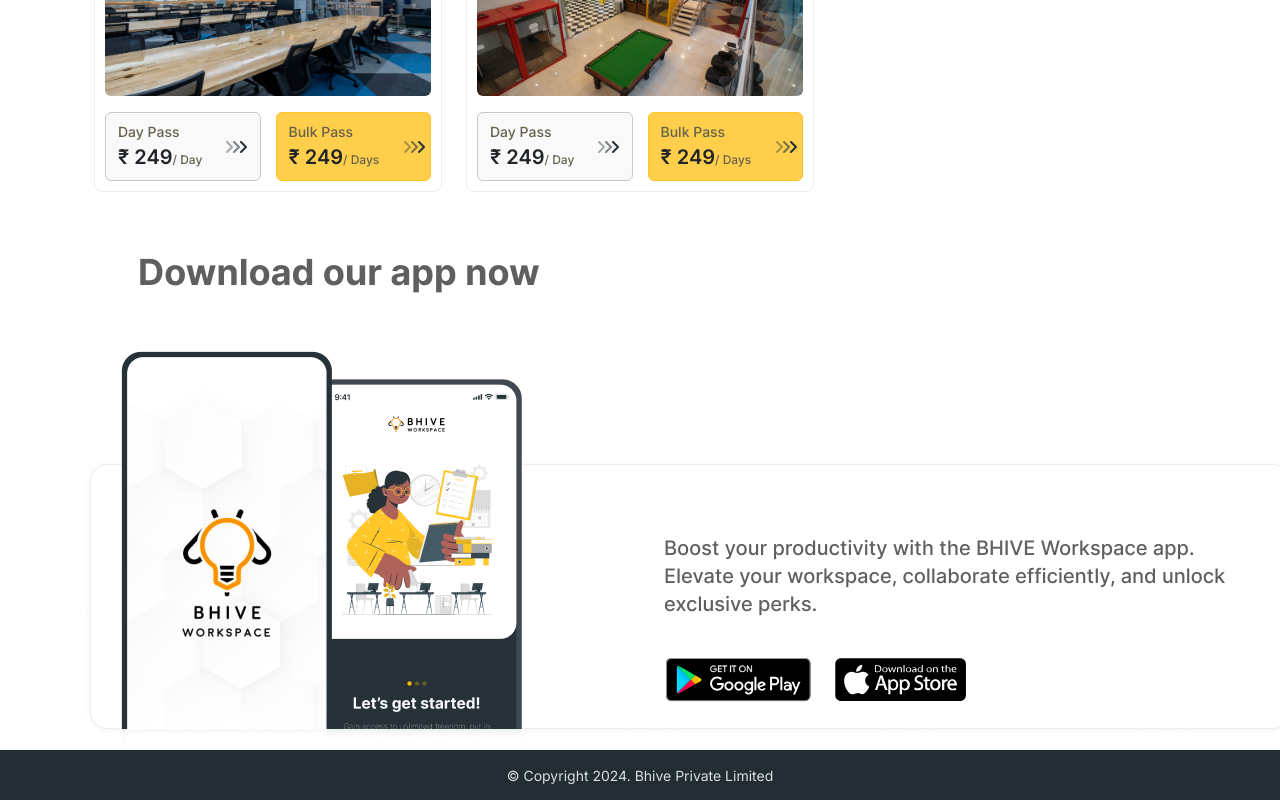
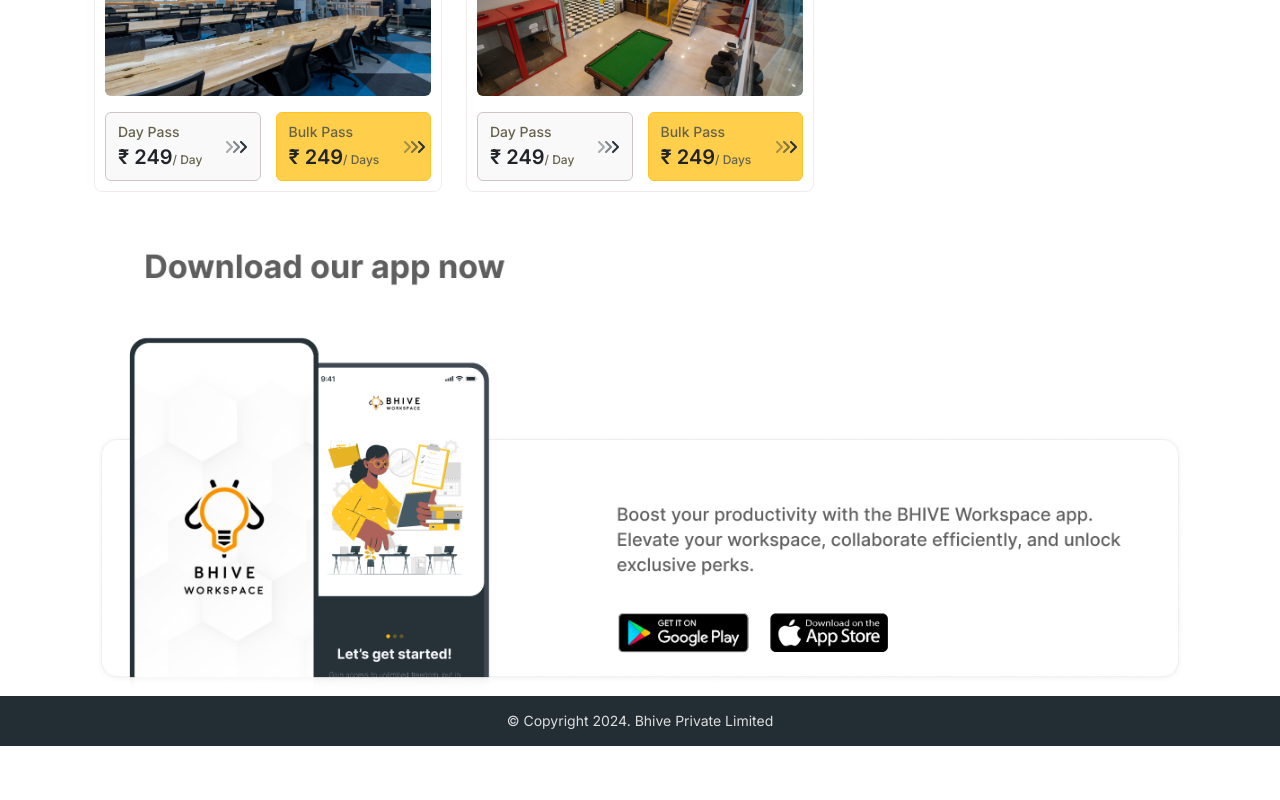
Before and after one commit to Supreethsk09-web/BHive, a React (Create React App) app: page / in a window 1280 px wide. Shown: the part 1542-2342 px from the top of the page. After the commit the page ends 2288 px from the top, so only its background shows below. Built offline with nearby package versions, Linux system fonts and the light colour scheme.

Commit message:
fixed bug

```diff
--- a/src/components/Download/index.tsx
+++ b/src/components/Download/index.tsx
@@ -5,7 +5,7 @@
 return(
     <div>
     <Container>
-    <div className=''>
+    <div className='row m-0'>
         <img src={DownloadImage} alt="download" />
     </div>
     </Container>
```
Also changed, not shown: src/assets/downloadCrop.png (added), src/assets/downloadCrop2.png (added).
